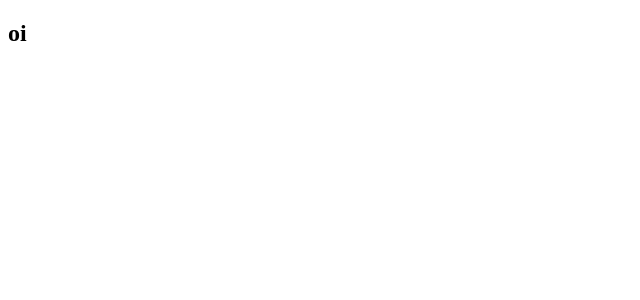
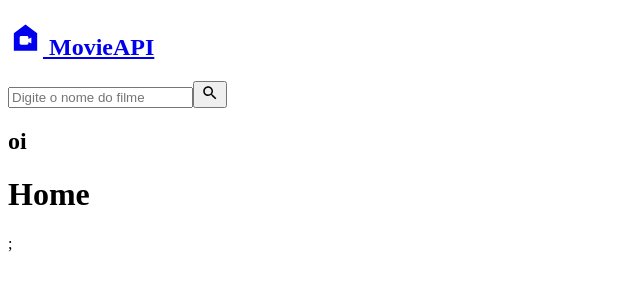
Before and after one commit to utfpr-fullstack/project-2, a React (Vite) app: page / in a window 1280 px wide. Shown: the top 300 px of the page, without its empty margins (0-640 px from the left). Built offline with nearby package versions, Linux system fonts and the light colour scheme.

Commit message:
feat: add navbar component

```diff
--- a/package.json
+++ b/package.json
@@ -12,6 +12,7 @@
   "dependencies": {
     "@emotion/react": "^11.11.4",
     "@emotion/styled": "^11.11.5",
+    "@mui/icons-material": "^5.15.15",
     "@mui/material": "^5.15.15",
     "react": "^18.2.0",
     "react-dom": "^18.2.0",
--- a/src/App.jsx
+++ b/src/App.jsx
@@ -1,10 +1,14 @@
+import { Outlet } from "react-router-dom";
+import Nav from "./components/Nav";
 import './App.css'
 
 function App() {
   return (
     <>
       <div className="App">
+         <Nav />
         <h2>oi</h2>
+          <Outlet />
       </div>
     </>
   )
--- /dev/null
+++ b/src/components/Nav.jsx
@@ -0,0 +1,22 @@
+import { Link } from 'react-router-dom';
+import CameraIndoorIcon from '@mui/icons-material/CameraIndoor';
+import SearchIcon from '@mui/icons-material/Search';
+const Nav = () => {
+    return (
+        <nav id="navbar">
+            <h2>
+                <Link to="/"><CameraIndoorIcon fontSize="large" /> MovieAPI</Link>
+            </h2>
+            <form>
+                <input type="search" placeholder="Digite o nome do filme" />
+                <button type="submit">
+                    <SearchIcon sx={{ fontSize: 18 }} />
+                </button>
+            </form>
+        </nav>
+    )
+}
+export default Nav;
+
+// <Link to="/movie/1">Movie</Link>
+// <Link to="/search">Search</Link>
```
Also changed, not shown: 1 other file (tests, documents, lock files or other folders).
